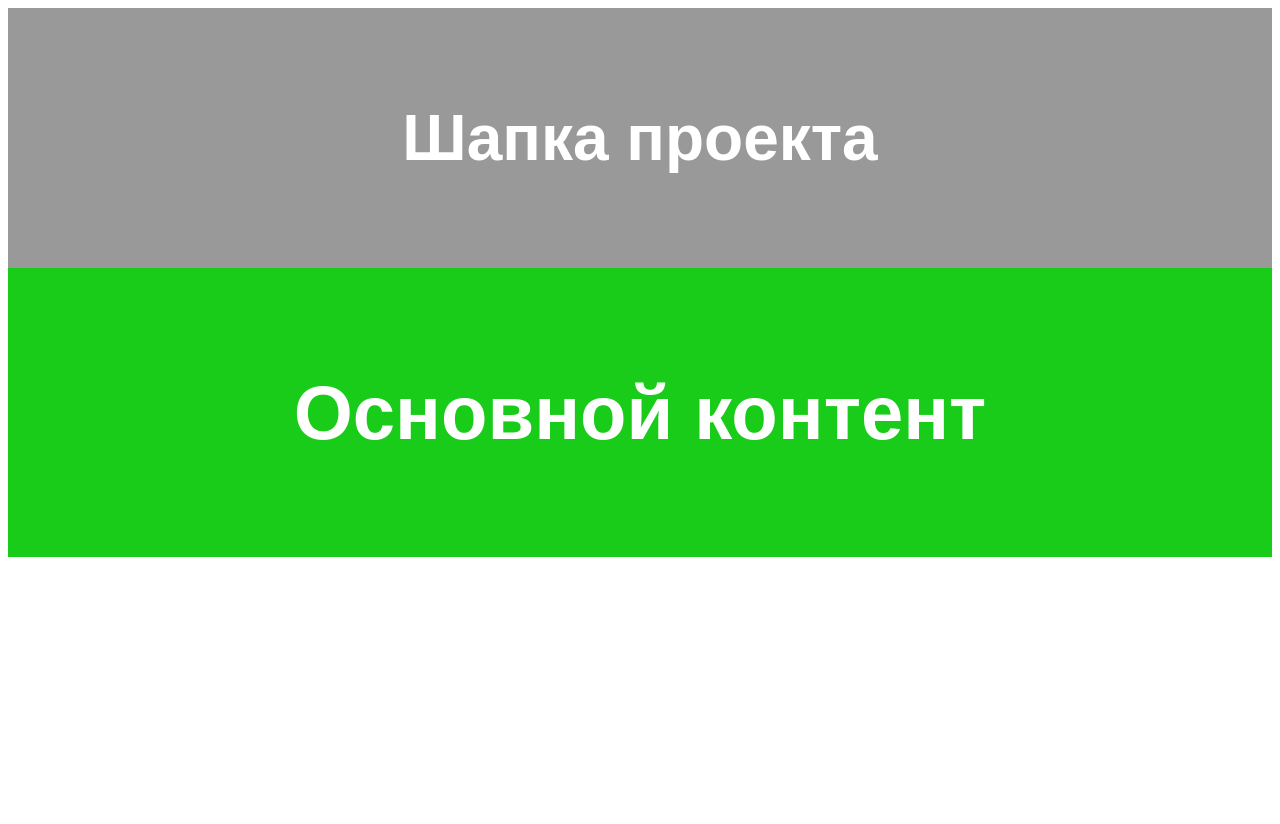
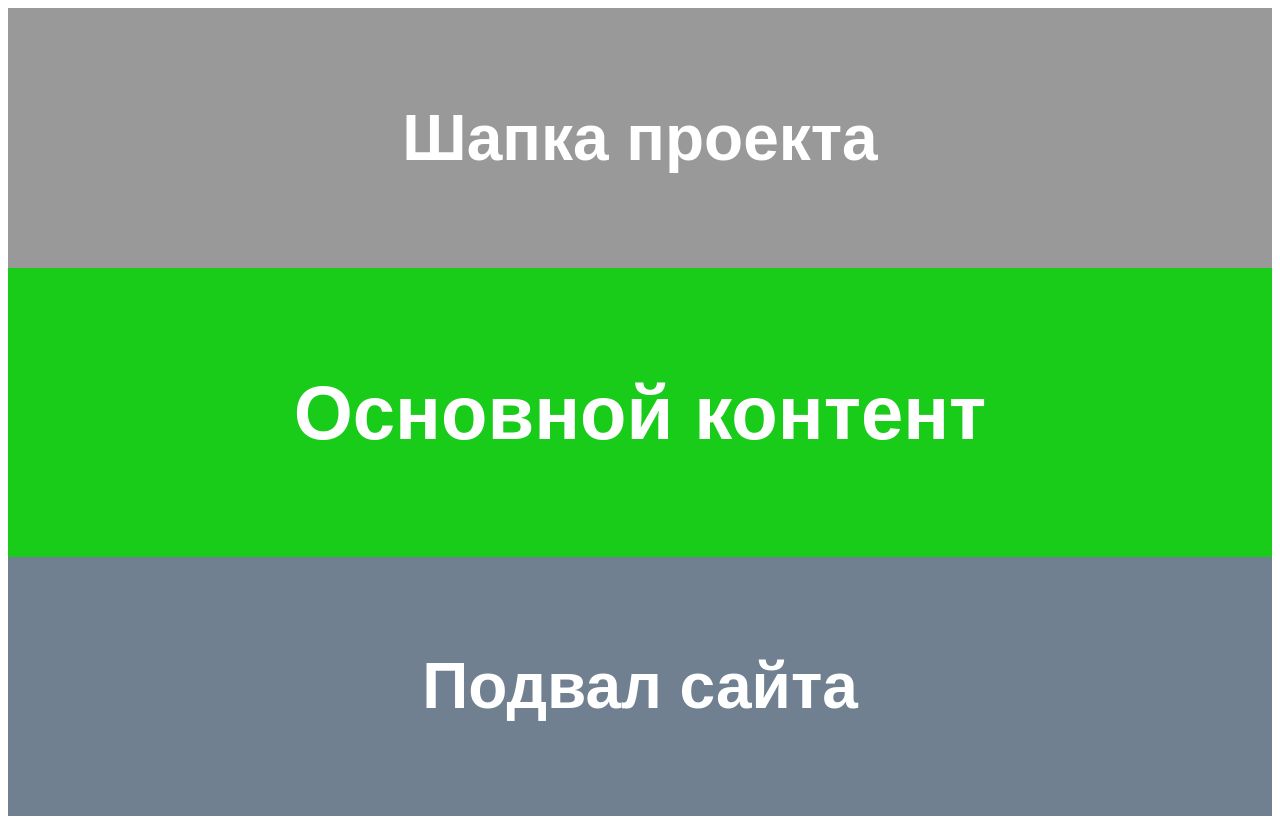
Before and after one commit to eduard-m/remote-test, a plain HTML site: page index.html in a window 1280 px wide. Before the commit the page ends 800 px from the top, so only its background shows below. Drawn offline with Linux system fonts and the light colour scheme.

Commit message:
Footer ready

```diff
--- a/index.html
+++ b/index.html
@@ -16,5 +16,9 @@
         <h1>Основной контент</h1>
     </main>
 
+    <footer class="footer">
+        <h1>Подвал сайта</h1>
+    </footer>
+
 </body>
 </html>
--- a/main.css
+++ b/main.css
@@ -15,3 +15,12 @@
     text-align: center;
     background-color: rgb(25, 204, 25);
 }
+
+.footer {
+    padding: 50px;
+    font-size: 32px;
+    background-color: slategray;
+    color: #fff;
+    font-family: sans-serif;
+    text-align: center;
+}
```
